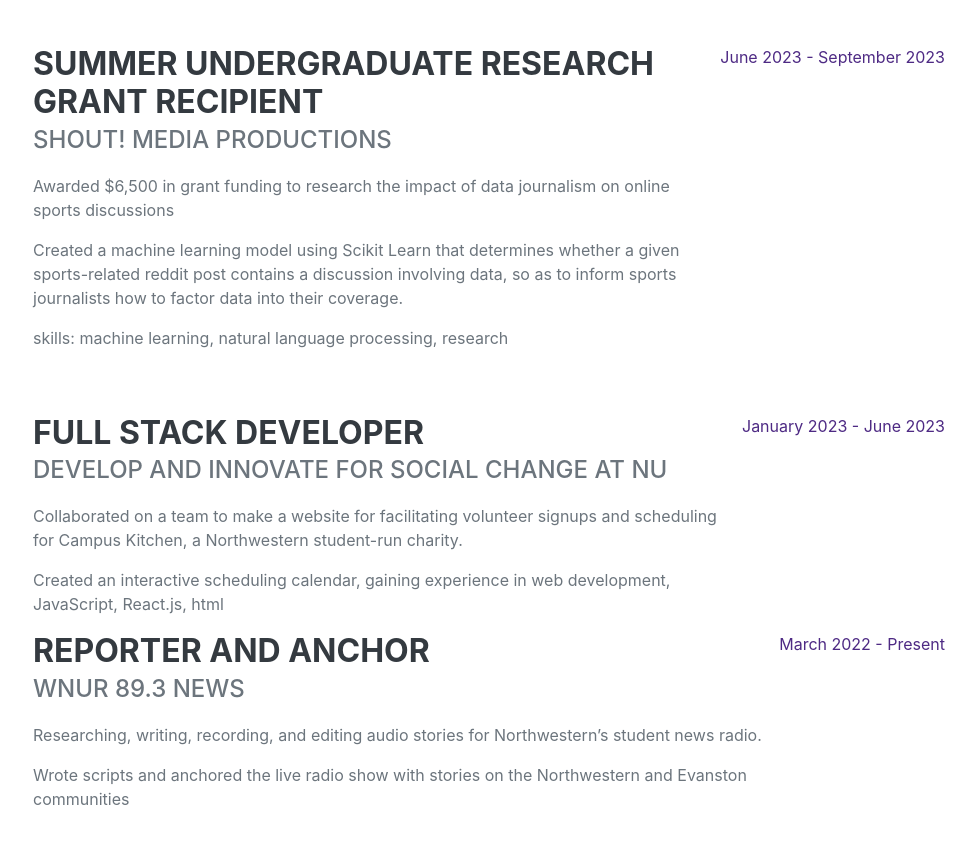
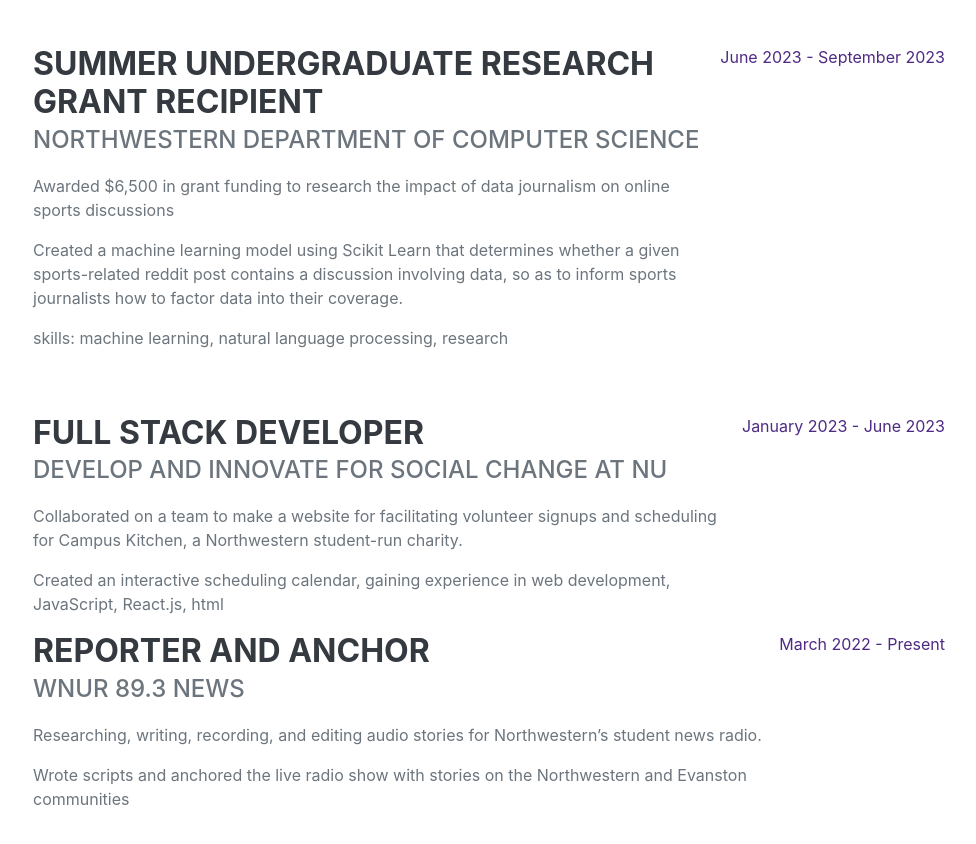
Before and after one commit to DanielGross83/perws-worksamples, a plain HTML site: page index.html in a window 1280 px wide. Shown: the part 1512-2356 px from the top of the page, without its empty margins (287-1263 px from the left). Drawn offline with nearby package versions, Linux system fonts and the light colour scheme; a web font is replaced by a local one.

Commit message:
Update index.html

```diff
--- a/index.html
+++ b/index.html
@@ -81,7 +81,7 @@
                     <div class="d-flex flex-column flex-md-row justify-content-between mb-5">
                         <div class="flex-grow-1">
                             <h3 class="mb-0">Summer Undergraduate Research Grant Recipient</h3>
-                            <div class="subheading mb-3">Shout! Media Productions</div>
+                            <div class="subheading mb-3">Northwestern Department of Computer Science</div>
                             <p>Awarded $6,500 in grant funding to research the impact of data journalism on online sports discussions</p>
                             <p>Created a machine learning model using Scikit Learn that determines whether a given sports-related reddit post contains a discussion involving data, so as to inform sports journalists how to factor data into their coverage.</p>
                             <P>skills: machine learning, natural language processing, research</P>
```
